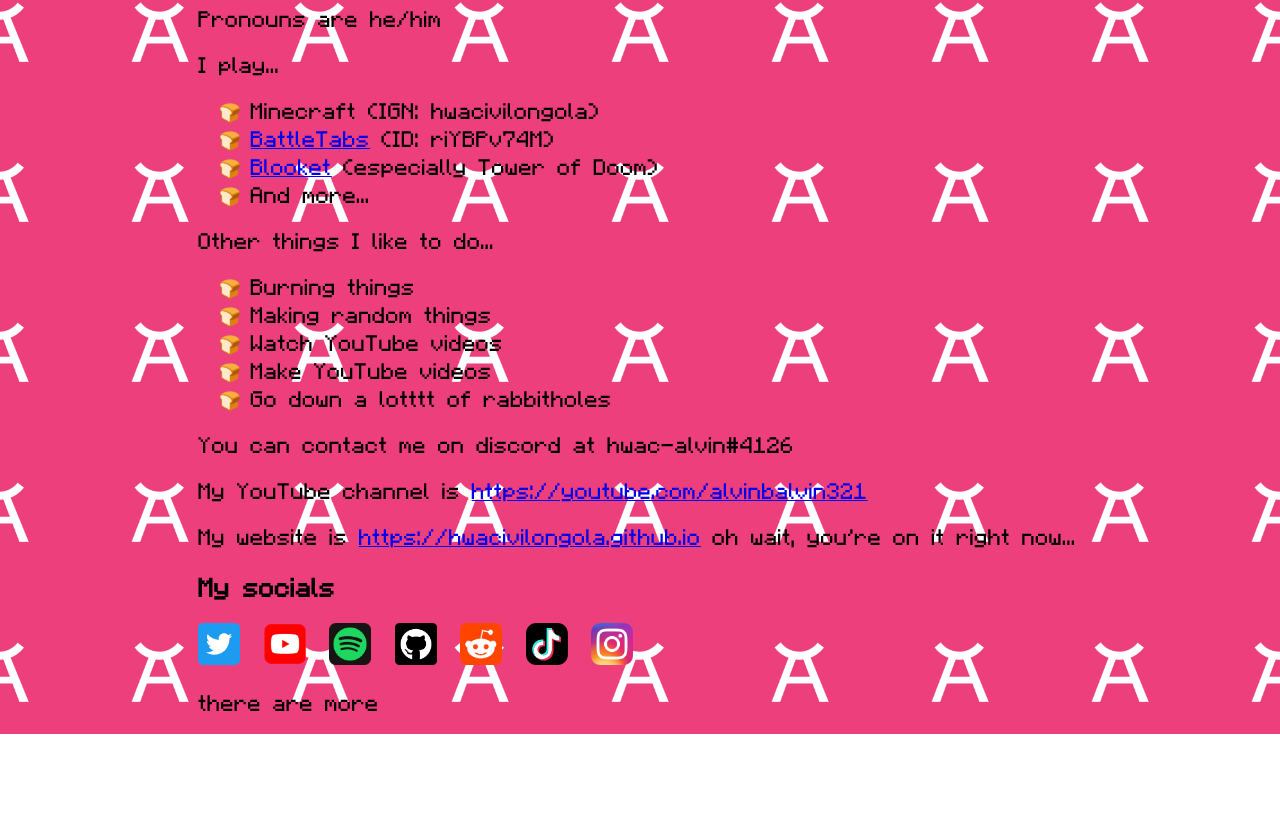
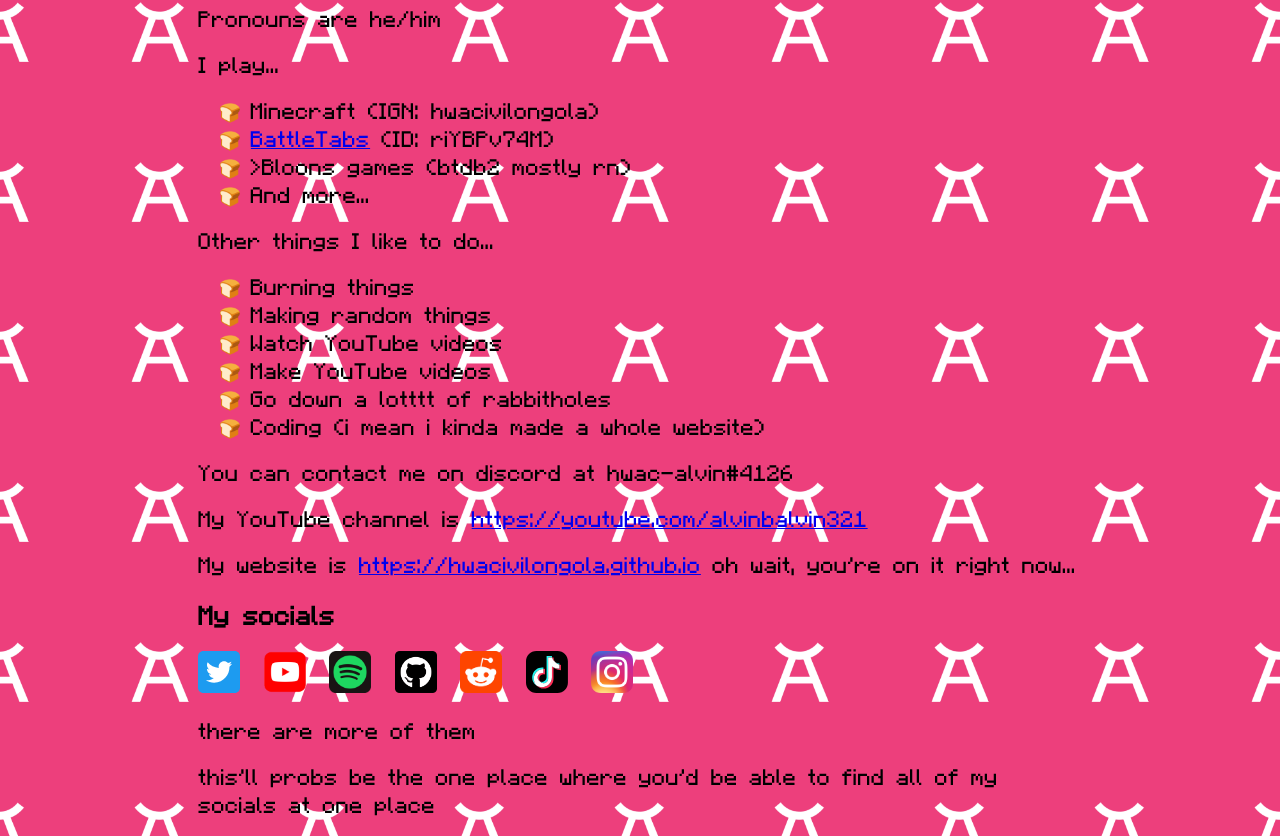
Before and after one commit to Hwacivilongola/hwacivilongola.github.io, a plain HTML site: page aboutme.html in a window 1280 px wide. Shown: the part 368-1204 px from the top of the page. Before the commit the page ends 1102 px from the top, so only its background shows below. Drawn offline with Linux system fonts and the light colour scheme.

Commit message:
Update aboutme.html

```diff
--- a/aboutme.html
+++ b/aboutme.html
@@ -16,7 +16,7 @@
         <ul>
             <li>Minecraft (IGN: hwacivilongola)</li>
             <li><a href="https://battletabs.io/" target="_blank" rel="noopener noreferrer">BattleTabs</a> (ID: riYBPv74M)</li>
-            <li><a href="https://blooket.com/" target="_blank" rel="noopener noreferrer">Blooket</a> (especially Tower of Doom)</li>
+            <li>>Bloons games (btdb2 mostly rn)</li>
             <li>And more...</li>
         </ul>
         <p>Other things I like to do...</p>
@@ -26,6 +26,7 @@
             <li>Watch YouTube videos</li>
             <li>Make YouTube videos</li>
             <li>Go down a lotttt of rabbitholes</li>
+            <li>Coding (i mean i kinda made a whole website)</li>
         </ul>
         <p>You can contact me on discord at hwac-alvin#4126</p>
         <p>My YouTube channel is <a href="https://youtube.com/alvinbalvin321" target="_blank" rel="noopener noreferrer">https://youtube.com/alvinbalvin321</a></p>
@@ -52,6 +53,7 @@
         <a href="https://instagram.com/alvinbalvin321" title="@i bet you can guess, ALSO, FUN FACT, MY INSTA ACCOUNT GOT DELETED SO I HAVE TO MAKE A NEW ONE" style="text-decoration:none;">
             <img src="images/instagram.png" alt="instagram logo" style="width:42px;height:42px;margin-right:12px;">
         </a>
-        <p>there are more</p>
+        <p>there are more of them</p>
+        <p>this'll probs be the one place where you'd be able to find all of my socials at one place</p>
     </body>
 </html>
```
